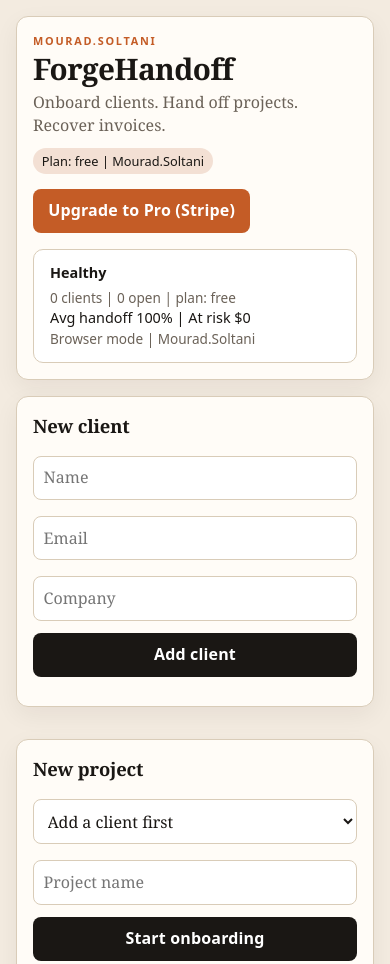
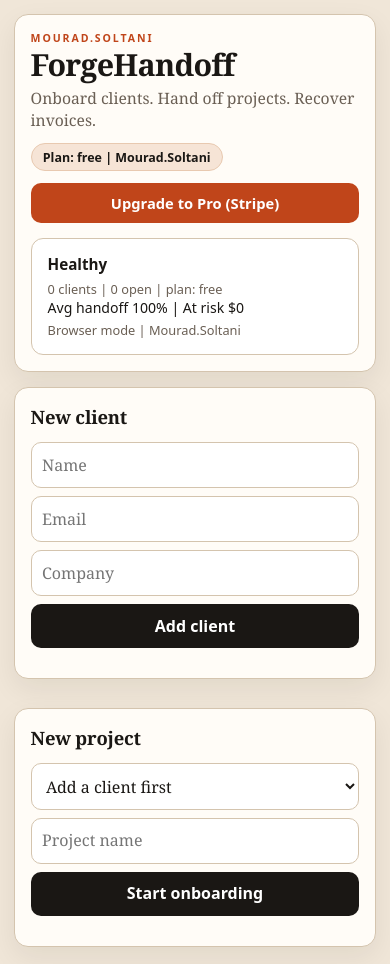
Before and after one commit to Mourad-Soltani/forgehandoff, a website: page public/index.html in a window 390 px wide. Shown: the top 964 px of the page. Drawn offline with Linux system fonts and the light colour scheme.

Commit message:
v1.4 mobile-first UI polish for Vercel — Mourad.Soltani

```diff
--- a/public/index.html
+++ b/public/index.html
@@ -2,18 +2,26 @@
 <html lang="en">
 <head>
   <meta charset="UTF-8" />
-  <meta name="viewport" content="width=device-width, initial-scale=1" />
-  <meta name="theme-color" content="#f3ebe0" />
+  <meta name="viewport" content="width=device-width, initial-scale=1, viewport-fit=cover" />
+  <meta name="theme-color" content="#f0e6d8" />
+  <meta name="description" content="ForgeHandoff by Mourad.Soltani — client onboarding, project handoff, invoice recovery." />
   <title>ForgeHandoff — Mourad.Soltani</title>
-  <link rel="stylesheet" href="styles.css" />
+  <link rel="stylesheet" href="/styles.css" />
   <style>
-    /* critical fallback if external CSS fails */
-    body{margin:0;font-family:Georgia,serif;background:#f3ebe0;color:#1a1714}
-    .shell{max-width:1100px;margin:0 auto;padding:1rem}
-    .top,.grid section,footer{background:#fffcf7;border:1px solid #d9ccb8;border-radius:12px;padding:1rem;margin-bottom:1rem}
-    button{background:#1a1714;color:#fff;border:0;padding:.65rem .8rem;border-radius:8px}
-    #upgradeBtn{background:#c45c26}
-    input,select{width:100%;padding:.6rem;margin:.25rem 0;border:1px solid #d9ccb8;border-radius:8px}
+    /* critical path — works even if external CSS lags on mobile */
+    body{margin:0;font-family:Georgia,serif;background:#f0e6d8;color:#1a1714}
+    .shell{max-width:1080px;margin:0 auto;padding:.85rem}
+    .top,.grid section,footer{background:#fffcf7;border:1px solid #d4c4ae;border-radius:14px;padding:1rem;margin-bottom:.9rem;box-shadow:0 10px 28px rgba(26,23,20,.07)}
+    .sig{letter-spacing:.18em;text-transform:uppercase;font-size:.66rem;color:#c0451a;font-family:system-ui,sans-serif;font-weight:700;margin:0}
+    h1{margin:.2rem 0 .3rem;font-size:clamp(1.9rem,6vw,2.4rem);line-height:1.08}
+    #planBadge{display:inline-block;margin:.7rem 0 .65rem;padding:.28rem .7rem;border-radius:999px;background:#f6e4d6;border:1px solid #e8c9b0;font:600 .78rem system-ui,sans-serif}
+    #upgradeBtn{background:#c0451a!important;color:#fff;border:0;border-radius:10px;padding:.65rem 1rem;font:600 .92rem system-ui,sans-serif}
+    form{display:grid;gap:.5rem}
+    input,select,button{width:100%;min-height:2.65rem;padding:.65rem;border:1px solid #d4c4ae;border-radius:10px;font:inherit}
+    button{background:#1a1714;color:#fff;border:0;font-family:system-ui,sans-serif;font-weight:600}
+    .health{font-family:system-ui,sans-serif;font-size:.88rem}
+    .grid{display:grid;gap:.9rem}
+    @media(min-width:860px){.grid{grid-template-columns:repeat(3,1fr)}}
   </style>
 </head>
 <body>
@@ -26,7 +34,7 @@
         <p id="planBadge">Plan: free | Mourad.Soltani</p>
         <button type="button" id="upgradeBtn">Upgrade to Pro (Stripe)</button>
       </div>
-      <div id="health" class="health"><strong>Loading…</strong></div>
+      <div id="health" class="health"><strong>Loading...</strong></div>
     </header>
 
     <main class="grid">
@@ -55,7 +63,7 @@
         <h2>Invoice recovery</h2>
         <form id="invoiceForm">
           <select name="clientId" id="invoiceClient" required></select>
-          <input name="amount" type="number" min="1" step="0.01" placeholder="Amount" required />
+          <input name="amount" type="number" min="1" step="0.01" placeholder="Amount" required inputmode="decimal" />
           <input name="dueDate" type="date" required />
           <button type="submit">Log invoice</button>
         </form>
@@ -64,9 +72,9 @@
     </main>
 
     <footer>
-      <p>ForgeHandoff v1.3 | Built and signed by <strong>Mourad.Soltani</strong> | For sale / partnership</p>
+      <p>ForgeHandoff v1.4 | Built and signed by <strong>Mourad.Soltani</strong> | For sale / partnership</p>
     </footer>
   </div>
-  <script src="app.js"></script>
+  <script src="/app.js"></script>
 </body>
 </html>
--- a/public/styles.css
+++ b/public/styles.css
@@ -1,16 +1,16 @@
-/* ForgeHandoff — Mourad.Soltani — mobile-first */
+/* ForgeHandoff — Mourad.Soltani — mobile-first v1.4 */
 :root {
   --ink: #1a1714;
-  --paper: #f3ebe0;
+  --paper: #f0e6d8;
   --card: #fffcf7;
-  --line: #d9ccb8;
-  --accent: #c45c26;
-  --accent-soft: #f3e0d4;
-  --ok: #2f6f4e;
-  --warn: #9b2c2c;
-  --muted: #6b6258;
-  --radius: 12px;
-  --shadow: 0 8px 24px rgba(26, 23, 20, 0.06);
+  --line: #d4c4ae;
+  --accent: #c0451a;
+  --accent-soft: #f6e4d6;
+  --ok: #1f6b45;
+  --warn: #a31f1f;
+  --muted: #6a5f54;
+  --radius: 14px;
+  --shadow: 0 10px 28px rgba(26, 23, 20, 0.07);
 }
 
 * { box-sizing: border-box; }
@@ -18,26 +18,27 @@
 body {
   margin: 0;
   min-height: 100vh;
-  font-family: Georgia, "Times New Roman", serif;
+  font-family: Georgia, "Iowan Old Style", "Times New Roman", serif;
   background:
-    radial-gradient(1200px 500px at 10% -10%, #f8e8d8 0%, transparent 55%),
+    radial-gradient(900px 420px at 0% -5%, #f7dcc4 0%, transparent 50%),
+    radial-gradient(700px 380px at 100% 0%, #e8d9c4 0%, transparent 45%),
     var(--paper);
   color: var(--ink);
   line-height: 1.45;
 }
 
 .shell {
-  max-width: 1100px;
+  max-width: 1080px;
   margin: 0 auto;
-  padding: 1rem 1rem 2.5rem;
+  padding: 0.85rem 0.85rem 2.25rem;
 }
 
 .top {
   display: flex;
   flex-direction: column;
-  gap: 1rem;
-  margin-bottom: 1.25rem;
-  padding: 1.15rem 1.2rem;
+  gap: 0.9rem;
+  margin-bottom: 1rem;
+  padding: 1.1rem 1.15rem;
   background: var(--card);
   border: 1px solid var(--line);
   border-radius: var(--radius);
@@ -50,78 +51,88 @@
     justify-content: space-between;
     align-items: flex-start;
   }
+  .shell { padding: 1.25rem 1.25rem 2.5rem; }
 }
 
 .sig {
   margin: 0;
-  letter-spacing: 0.16em;
+  letter-spacing: 0.18em;
   text-transform: uppercase;
-  font-size: 0.68rem;
+  font-size: 0.66rem;
   color: var(--accent);
   font-family: system-ui, -apple-system, sans-serif;
-  font-weight: 600;
+  font-weight: 700;
 }
 
 h1 {
-  margin: 0.25rem 0 0.35rem;
-  font-size: clamp(1.85rem, 5vw, 2.35rem);
-  letter-spacing: -0.02em;
-  line-height: 1.1;
+  margin: 0.2rem 0 0.3rem;
+  font-size: clamp(1.9rem, 6vw, 2.4rem);
+  letter-spacing: -0.025em;
+  line-height: 1.08;
 }
 
 .tag {
   margin: 0;
   color: var(--muted);
-  max-width: 28rem;
+  max-width: 26rem;
+  font-size: 0.98rem;
 }
 
 #planBadge {
   display: inline-block;
-  margin: 0.65rem 0 0.75rem;
-  padding: 0.25rem 0.55rem;
+  margin: 0.7rem 0 0.65rem;
+  padding: 0.28rem 0.7rem;
   border-radius: 999px;
   background: var(--accent-soft);
+  border: 1px solid #e8c9b0;
   color: var(--ink);
-  font-size: 0.8rem;
+  font-size: 0.78rem;
   font-family: system-ui, -apple-system, sans-serif;
+  font-weight: 600;
 }
 
 #upgradeBtn {
-  display: inline-block;
-  margin-top: 0.15rem;
+  display: inline-flex;
+  align-items: center;
+  justify-content: center;
+  margin-top: 0.1rem;
+  background: var(--accent) !important;
+  border-color: var(--accent) !important;
+  min-height: 2.5rem;
+  padding: 0.55rem 1rem !important;
+  font-weight: 600;
 }
 
 .health {
   background: #fff;
   border: 1px solid var(--line);
-  border-radius: 10px;
-  padding: 0.85rem 1rem;
-  min-width: min(100%, 16rem);
+  border-radius: 12px;
+  padding: 0.9rem 1rem;
+  min-width: min(100%, 15.5rem);
   font-family: system-ui, -apple-system, sans-serif;
-  font-size: 0.9rem;
+  font-size: 0.88rem;
 }
-
-.health strong { display: block; margin-bottom: 0.25rem; }
+.health strong { display: block; margin-bottom: 0.3rem; font-size: 0.95rem; }
+.health .muted { color: var(--muted); font-size: 0.8rem; margin-top: 0.15rem; }
 
 .grid {
   display: grid;
   grid-template-columns: 1fr;
-  gap: 1rem;
+  gap: 0.9rem;
 }
-
-@media (min-width: 800px) {
-  .grid { grid-template-columns: repeat(3, 1fr); }
+@media (min-width: 860px) {
+  .grid { grid-template-columns: repeat(3, 1fr); gap: 1rem; }
 }
 
 section {
   background: var(--card);
   border: 1px solid var(--line);
   border-radius: var(--radius);
-  padding: 1rem 1.05rem 1.1rem;
+  padding: 1rem 1.05rem 1.15rem;
   box-shadow: var(--shadow);
 }
 
-section h2 {
+h2 {
   margin: 0 0 0.75rem;
   font-size: 1.15rem;
   letter-spacing: -0.01em;
@@ -134,19 +145,21 @@
 }
 
 input, select, button {
-  width: 100%;
   font: inherit;
   font-size: 1rem;
   padding: 0.65rem 0.7rem;
   border: 1px solid var(--line);
-  border-radius: 8px;
+  border-radius: 10px;
   background: #fff;
   color: var(--ink);
+  width: 100%;
+  min-height: 2.65rem;
 }
 
-input:focus, select:focus, button:focus {
-  outline: 2px solid var(--accent);
+input:focus, select:focus {
+  outline: 2px solid #e8b892;
   outline-offset: 1px;
+  border-color: var(--accent);
 }
 
 button {
@@ -156,57 +169,44 @@
   cursor: pointer;
   font-family: system-ui, -apple-system, sans-serif;
   font-weight: 600;
-  letter-spacing: 0.01em;
+  font-size: 0.92rem;
 }
-
-button:hover { filter: brightness(1.08); }
 button:active { transform: translateY(1px); }
 
-#upgradeBtn {
-  width: auto;
-  background: var(--accent);
-  border-color: var(--accent);
-  padding-inline: 0.95rem;
-}
-
 ul { list-style: none; padding: 0; margin: 0; }
-
 li, .card {
   padding: 0.65rem 0;
-  border-bottom: 1px dashed #e5d8c6;
+  border-bottom: 1px dashed #e6d7c4;
 }
-
 li:last-child, .card:last-child { border-bottom: 0; }
 
 .check {
   display: flex;
   gap: 0.5rem;
   align-items: flex-start;
-  font-size: 0.92rem;
+  font-size: 0.9rem;
   margin: 0.35rem 0;
   font-family: system-ui, -apple-system, sans-serif;
 }
-
-.check input { width: auto; margin-top: 0.2rem; }
+.check input {
+  width: auto;
+  min-height: auto;
+  margin-top: 0.2rem;
+}
 
 .ok { color: var(--ok); font-weight: 600; }
 .warn { color: var(--warn); font-weight: 600; }
-.muted { color: var(--muted); font-size: 0.85rem; }
+.muted { color: var(--muted); font-size: 0.82rem; }
 
 footer {
-  margin-top: 1.5rem;
-  padding: 1rem 1.1rem;
+  margin-top: 1.1rem;
+  padding: 0.95rem 1.1rem;
+  background: var(--card);
   border: 1px solid var(--line);
   border-radius: var(--radius);
-  background: var(--card);
+  font-family: system-ui, -apple-system, sans-serif;
+  font-size: 0.82rem;
   color: var(--muted);
-  font-size: 0.9rem;
 }
-
+footer p { margin: 0; }
 footer strong { color: var(--ink); }
-
-.empty {
-  color: var(--muted);
-  font-size: 0.9rem;
-  font-style: italic;
-}
```
